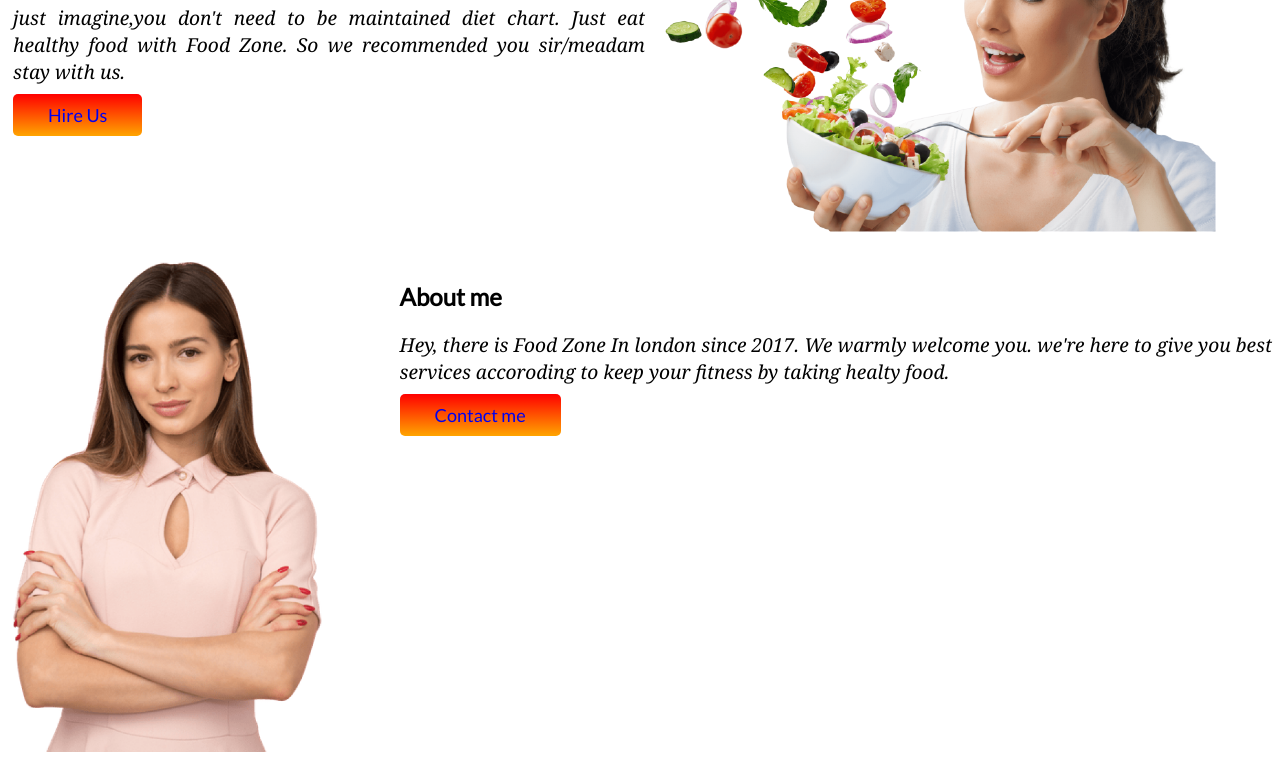
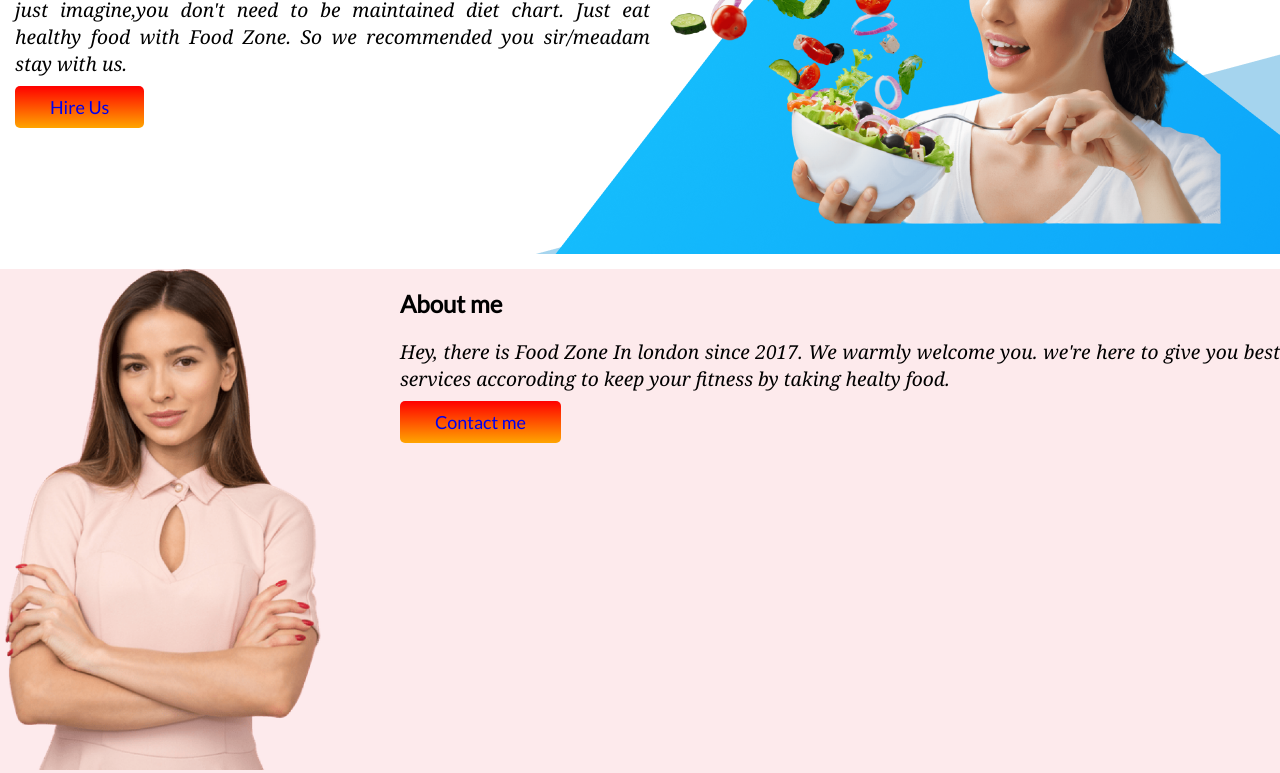
Before and after one commit to PrantaAcherjee/My-first-assaignment, a plain HTML site: page index.html in a window 1280 px wide. Shown: the part 171-944 px from the top of the page. Drawn offline with Linux system fonts and the light colour scheme.

Commit message:
Two section done

```diff
--- a/index.html
+++ b/index.html
@@ -13,7 +13,7 @@
 </head>
 
 <body>
-    <section>
+    <section class="background-banner">
         <div class="half-width">
             <H1>Skip the diet,</H1>
             <h1>just eat healthy</h1>
@@ -32,7 +32,7 @@
             <img src="first.png" alt="">
         </div>
     </section>
-    <Section>
+    <Section class="about-me">
         <div class="half-width">
             <img src="third.png" alt="">
 
--- a/style.css
+++ b/style.css
@@ -1,5 +1,6 @@
 body{
     font-family: 'Lato', sans-serif;
+    margin: 0%;
 }
 section{
     display: flex;
@@ -24,3 +25,14 @@ font-family: Georgia, 'Times New Roman', Times, serif;}
     font-weight: 500;
 
 }
+.background-banner{
+    background-image: url(secound.png);
+    background-repeat: no-repeat;
+    padding-left: 10px;
+
+}
+
+.about-me{
+    background-image: url(fourth.jpg);
+    margin-top: 15px;
+}
```
Also changed, not shown: fourth.jpg (added).
